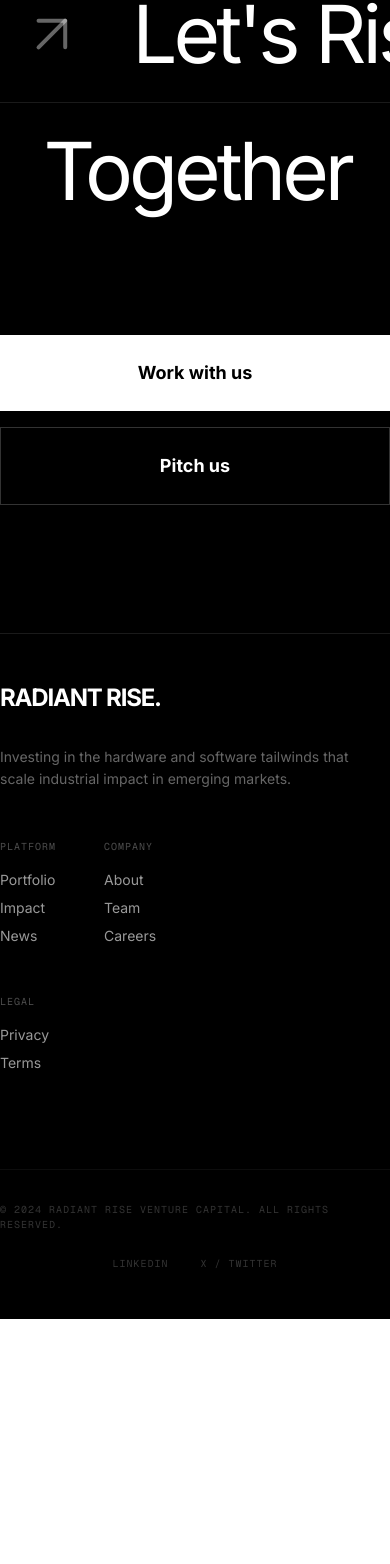
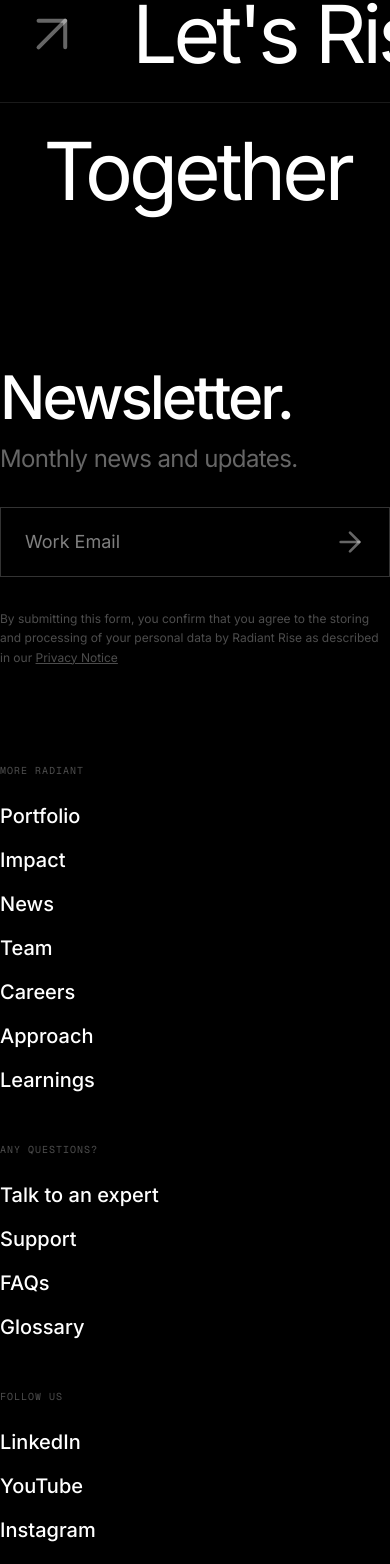
Before and after one commit to Radiant-Rise-Initiative/Radiant-Rise-Website, a Next.js app: page / in a window 390 px wide. Shown: the part 9952-11516 px from the top of the page. Before the commit the page ends 11271 px from the top, so only its background shows below. Built offline with nearby package versions, Linux system fonts and the light colour scheme.

Commit message:
0.0.9 - Website Footer UI Refactor

```diff
--- a/components/layout/footer.tsx
+++ b/components/layout/footer.tsx
@@ -1,7 +1,7 @@
 "use client";
 
 import { motion } from "framer-motion";
-import { ArrowUpRight } from "lucide-react";
+import { ArrowUpRight, ArrowRight } from "lucide-react";
 import Link from "next/link";
 import { useState } from "react";
 
@@ -45,69 +45,99 @@ const MarqueeLine = ({ text, direction = 1, speed = 40 }: { text: string; direct
 
 export function Footer() {
     return (
-        <footer data-theme="dark" className="bg-black pt-24 pb-12 overflow-hidden">
+        <footer data-theme="dark" className="bg-black pt-24 pb-12 overflow-hidden text-white font-sans">
             {/* Scrolling Lines */}
-            <div className="mb-24">
+            <div className="mb-32">
                 <MarqueeLine text="Let's Rise" speed={60} direction={1} />
                 <MarqueeLine text="Together" speed={60} direction={-1} />
             </div>
 
-            {/* Bottom Content Area */}
             <div className="max-w-[1280px] 2xl:max-w-[1440px] mx-auto w-full">
-                {/* CTA Buttons - Matching Inspo */}
-                <div className="grid grid-cols-1 md:grid-cols-2 gap-4 mb-32">
-                    <button className="flex items-center justify-center py-6 px-12 bg-white text-black text-lg font-bold hover:bg-white/90 transition-all duration-300">
-                        Work with us
-                    </button>
-                    <button className="flex items-center justify-center py-6 px-12 border border-white/20 text-white text-lg font-bold hover:bg-white/10 transition-all duration-300">
-                        Pitch us
-                    </button>
-                </div>
+                <div className="grid grid-cols-1 lg:grid-cols-[1fr_1.5fr] gap-24 lg:gap-32 pb-24 border-b border-white/10">
 
-                {/* Actual Footer Info */}
-                <div className="flex flex-col md:flex-row justify-between items-start md:items-end gap-12 pt-12 border-t border-white/10">
+                    {/* Newsletter Section */}
                     <div className="space-y-8">
-                        <div className="text-white font-bold tracking-tighter text-2xl">
-                            RADIANT RISE.
+                        <div>
+                            <h2 className="text-6xl font-medium tracking-tighter mb-4">Newsletter.</h2>
+                            <p className="text-2xl text-white/40 tracking-tight">Monthly news and updates.</p>
                         </div>
-                        <p className="text-sm text-white/40 max-w-sm leading-relaxed">
-                            Investing in the hardware and software tailwinds that scale industrial impact in emerging markets.
+
+                        <div className="relative max-w-md group">
+                            <input
+                                type="email"
+                                placeholder="Work Email"
+                                className="w-full bg-transparent border border-white/20 py-5 px-6 pr-16 focus:outline-none focus:border-white transition-colors text-lg"
+                            />
+                            <button className="absolute right-6 top-1/2 -translate-y-1/2 text-white/40 group-focus-within:text-white transition-colors">
+                                <ArrowRight className="w-8 h-8" />
+                            </button>
+                        </div>
+
+                        <p className="text-xs text-white/30 leading-relaxed max-w-sm">
+                            By submitting this form, you confirm that you agree to the storing and processing of your personal data by Radiant Rise as described in our <Link href="#" className="underline hover:text-white transition-colors">Privacy Notice</Link>
                         </p>
                     </div>
 
-                    <div className="grid grid-cols-2 md:grid-cols-4 gap-12 md:gap-24">
-                        <div className="space-y-4">
-                            <p className="text-[10px] font-mono tracking-widest text-white/30 uppercase">Platform</p>
-                            <nav className="flex flex-col gap-2">
-                                <Link href="#" className="text-sm text-white/60 hover:text-white transition-colors">Portfolio</Link>
-                                <Link href="#" className="text-sm text-white/60 hover:text-white transition-colors">Impact</Link>
-                                <Link href="#" className="text-sm text-white/60 hover:text-white transition-colors">News</Link>
-                            </nav>
+                    {/* Links Sections */}
+                    <div className="grid grid-cols-1 sm:grid-cols-3 gap-12 md:gap-16">
+                        {/* More Celonis / More Radiant Rise */}
+                        <div className="space-y-6">
+                            <h3 className="text-[10px] font-mono tracking-widest text-white/30 uppercase">More Radiant</h3>
+                            <div className="flex flex-col gap-4">
+                                {["Portfolio", "Impact", "News", "Team", "Careers", "Approach", "Learnings"].map((link) => (
+                                    <Link key={link} href="#" className="group flex items-center gap-2 text-xl font-medium hover:text-white/60 transition-all">
+                                        {link}
+                                        <ArrowUpRight className="w-5 h-5 opacity-0 -translate-x-2 group-hover:opacity-100 group-hover:translate-x-0 transition-all" />
+                                    </Link>
+                                ))}
+                            </div>
                         </div>
-                        <div className="space-y-4">
-                            <p className="text-[10px] font-mono tracking-widest text-white/30 uppercase">Company</p>
-                            <nav className="flex flex-col gap-2">
-                                <Link href="#" className="text-sm text-white/60 hover:text-white transition-colors">About</Link>
-                                <Link href="#" className="text-sm text-white/60 hover:text-white transition-colors">Team</Link>
-                                <Link href="#" className="text-sm text-white/60 hover:text-white transition-colors">Careers</Link>
-                            </nav>
+
+                        {/* Any Questions */}
+                        <div className="space-y-6">
+                            <h3 className="text-[10px] font-mono tracking-widest text-white/30 uppercase">Any Questions?</h3>
+                            <div className="flex flex-col gap-4">
+                                <Link href="#" className="group flex items-center gap-2 text-xl font-medium hover:text-white/60 transition-all">
+                                    Talk to an expert
+                                    <ArrowRight className="w-5 h-5 opacity-0 -translate-x-2 group-hover:opacity-100 group-hover:translate-x-0 transition-all" />
+                                </Link>
+                                <Link href="#" className="group flex items-center gap-2 text-xl font-medium hover:text-white/60 transition-all">
+                                    Support
+                                    <ArrowUpRight className="w-5 h-5 opacity-0 -translate-x-2 group-hover:opacity-100 group-hover:translate-x-0 transition-all" />
+                                </Link>
+                                <Link href="#" className="group flex items-center gap-2 text-xl font-medium hover:text-white/60 transition-all">
+                                    FAQs
+                                    <ArrowRight className="w-5 h-5 opacity-0 -translate-x-2 group-hover:opacity-100 group-hover:translate-x-0 transition-all" />
+                                </Link>
+                                <Link href="#" className="group flex items-center gap-2 text-xl font-medium hover:text-white/60 transition-all">
+                                    Glossary
+                                    <ArrowRight className="w-5 h-5 opacity-0 -translate-x-2 group-hover:opacity-100 group-hover:translate-x-0 transition-all" />
+                                </Link>
+                            </div>
                         </div>
-                        <div className="space-y-4">
-                            <p className="text-[10px] font-mono tracking-widest text-white/30 uppercase">Legal</p>
-                            <nav className="flex flex-col gap-2">
-                                <Link href="#" className="text-sm text-white/60 hover:text-white transition-colors">Privacy</Link>
-                                <Link href="#" className="text-sm text-white/60 hover:text-white transition-colors">Terms</Link>
-                            </nav>
+
+                        {/* Follow Us */}
+                        <div className="space-y-6">
+                            <h3 className="text-[10px] font-mono tracking-widest text-white/30 uppercase">Follow Us</h3>
+                            <div className="flex flex-col gap-4">
+                                {["LinkedIn", "YouTube", "Instagram", "Facebook", "X / Twitter"].map((link) => (
+                                    <Link key={link} href="#" className="group flex items-center gap-2 text-xl font-medium hover:text-white/60 transition-all">
+                                        {link}
+                                        <ArrowUpRight className="w-5 h-5 opacity-0 -translate-x-2 group-hover:opacity-100 group-hover:translate-x-0 transition-all" />
+                                    </Link>
+                                ))}
+                            </div>
                         </div>
                     </div>
                 </div>
 
-                {/* Final Bar */}
-                <div className="flex flex-col md:flex-row justify-between items-center gap-6 mt-24 pt-8 border-t border-white/5 text-[10px] font-mono tracking-widest text-white/20 uppercase">
+                {/* Bottom Bar */}
+                <div className="flex flex-col md:flex-row justify-between items-center gap-8 pt-12 text-[10px] font-mono tracking-widest text-white/20 uppercase">
                     <p>© 2024 Radiant Rise Venture Capital. All rights reserved.</p>
                     <div className="flex gap-8">
-                        <Link href="#" className="hover:text-white transition-colors text-white/20">LinkedIn</Link>
-                        <Link href="#" className="hover:text-white transition-colors text-white/20">X / Twitter</Link>
+                        <Link href="#" className="hover:text-white transition-colors">Privacy Policy</Link>
+                        <Link href="#" className="hover:text-white transition-colors">Terms of Service</Link>
+                        <Link href="#" className="hover:text-white transition-colors">Cookie Settings</Link>
                     </div>
                 </div>
             </div>
--- a/components/layout/navbar.tsx
+++ b/components/layout/navbar.tsx
@@ -106,7 +106,7 @@ export function Navbar() {
                     <Button
                         variant="outline"
                         className={cn(
-                            "hidden md:inline-flex uppercase tracking-wider bg-transparent transition-all duration-500",
+                            "hidden md:inline-flex uppercase tracking-wider bg-transparent transition-all duration-500 rounded-none",
                             isDark
                                 ? "border-white text-white hover:bg-white hover:text-black"
                                 : "border-black text-black hover:bg-black hover:text-white"
@@ -140,7 +140,7 @@ export function Navbar() {
                             ))}
                             <Button
                                 variant="outline"
-                                className="mt-8 border-white text-white hover:bg-white hover:text-black uppercase tracking-wider bg-transparent w-full py-6 text-lg"
+                                className="mt-8 border-white text-white hover:bg-white hover:text-black uppercase tracking-wider bg-transparent w-full py-6 text-lg rounded-none"
                                 onClick={() => setIsOpen(false)}
                             >
                                 Connect
```
